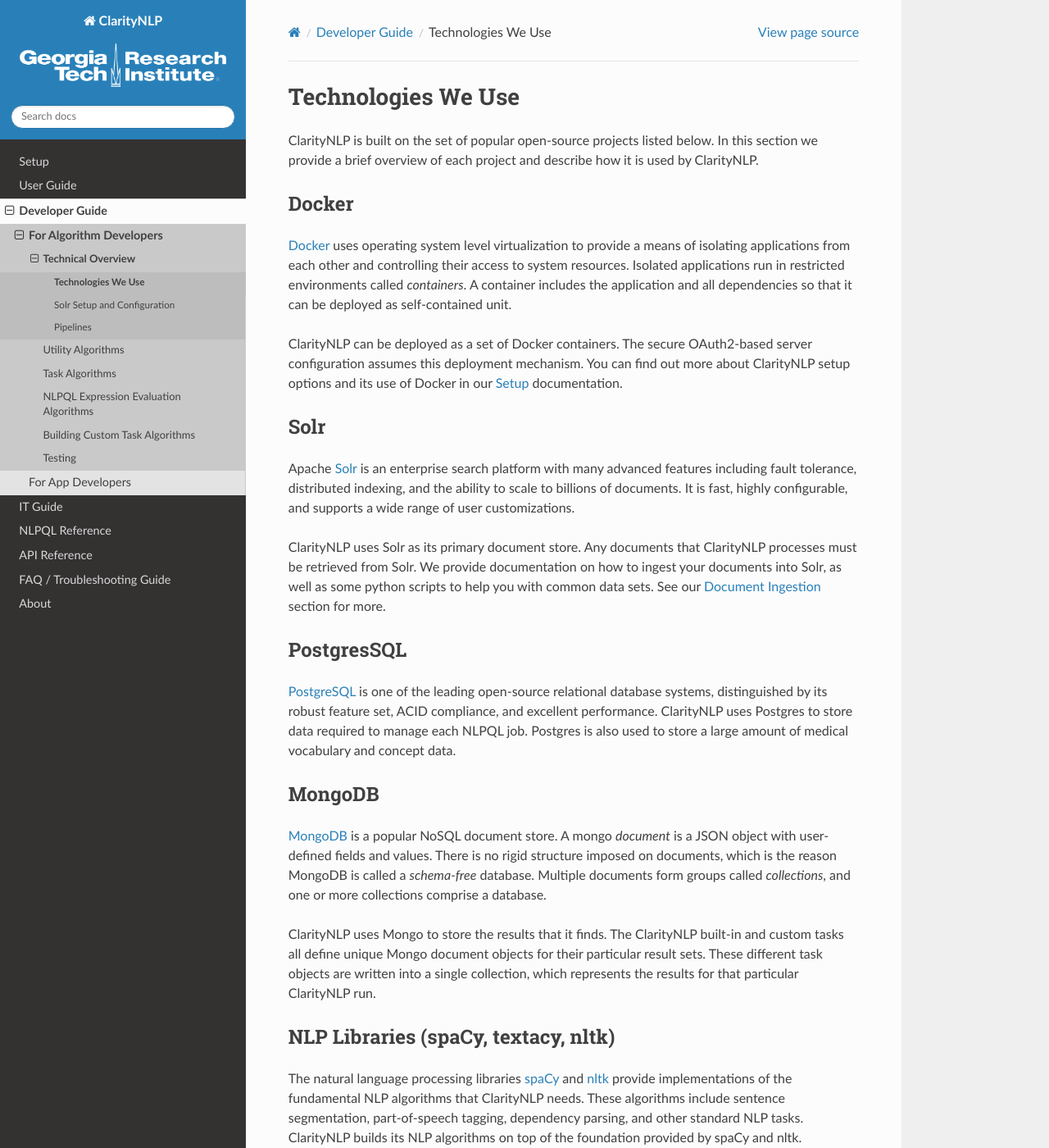
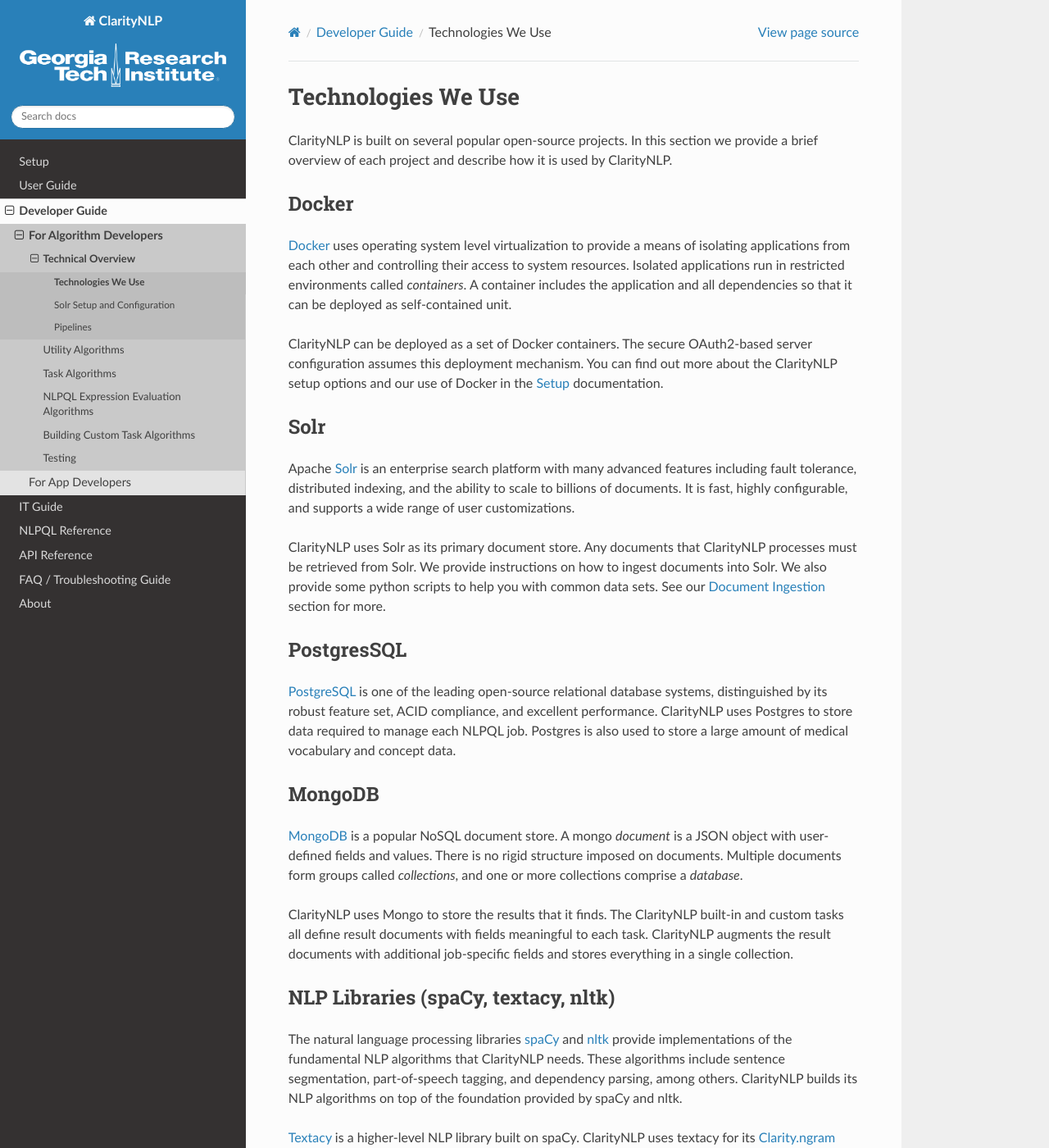
Before and after one commit to ClarityNLP/ClarityNLP, a Sphinx documentation site: the page built from docs/developer_guide/technical_background/technologies.rst, in a window 1280 px wide and 1400 px high. Shown: the whole window at 82% size. Built offline with Sphinx 7.4.7 and the Read the Docs theme 2.0.0, drawn with Linux system fonts in a browser that asks for light colours; pages that are not in the unit, such as notebooks, are missing from menus.

Commit message:
more cleanup to the technologies documentation

```diff
--- a/docs/developer_guide/technical_background/technologies.rst
+++ b/docs/developer_guide/technical_background/technologies.rst
@@ -1,9 +1,9 @@
 Technologies We Use
 ===================
 
-ClarityNLP is built on the set of popular open-source projects listed below.
-In this section we provide a brief overview of each project and describe how
-it is used by ClarityNLP.
+ClarityNLP is built on several popular open-source projects. In this section
+we provide a brief overview of each project and describe how it is used by
+ClarityNLP.
 
 
 Docker
@@ -17,7 +17,7 @@
 
 ClarityNLP can be deployed as a set of Docker containers. The secure
 OAuth2-based server configuration assumes this deployment mechanism. You can
-find out more about ClarityNLP setup options and its use of Docker in our
+find out more about the ClarityNLP setup options and our use of Docker in the
 :ref:`setupindex` documentation.
 
 
@@ -30,8 +30,8 @@
 highly configurable, and supports a wide range of user customizations.
 
 ClarityNLP uses Solr as its primary document store. Any documents that
-ClarityNLP processes must be retrieved from Solr. We provide documentation on
-how to ingest your documents into Solr, as well as some python scripts to help
+ClarityNLP processes must be retrieved from Solr. We provide instructions on
+how to ingest documents into Solr. We also provide some python scripts to help
 you with common data sets. See our :ref:`document_ingestion_index`
 section for more.
 
@@ -51,15 +51,13 @@
 
 `MongoDB <https://www.mongodb.com/>`_ is a popular NoSQL document store. A
 mongo *document* is a JSON object with user-defined fields and values. There
-is no rigid structure imposed on documents, which is the reason MongoDB is
-called a *schema-free* database. Multiple documents form groups called
-*collections*, and one or more collections comprise a database.
+is no rigid structure imposed on documents. Multiple documents form groups
+called *collections*, and one or more collections comprise a *database*.
 
 ClarityNLP uses Mongo to store the results that it finds. The ClarityNLP
-built-in and custom tasks all define unique Mongo document objects for
-their particular result sets. These different task objects are written into
-a single collection, which represents the results for that particular
-ClarityNLP run.
+built-in and custom tasks all define result documents with fields meaningful
+to each task. ClarityNLP augments the result documents with additional
+job-specific fields and stores everything in a single collection.
 
 
 NLP Libraries (spaCy, textacy, nltk)
@@ -68,9 +66,9 @@
 The natural language processing libraries `spaCy <https://spacy.io/>`_ and
 `nltk <https://www.nltk.org/>`_ provide implementations of the fundamental NLP
 algorithms that ClarityNLP needs. These algorithms include sentence
-segmentation, part-of-speech tagging, dependency parsing, and other standard
-NLP tasks. ClarityNLP builds its NLP algorithms on top of the foundation
-provided by spaCy and nltk.
+segmentation, part-of-speech tagging, and dependency parsing, among others.
+ClarityNLP builds its NLP algorithms on top of the foundation provided by
+spaCy and nltk.
 
 `Textacy <https://github.com/chartbeat-labs/textacy>`_ is a higher-level NLP
 library built on spaCy. ClarityNLP uses textacy for its :ref:`ngram` task and
```
